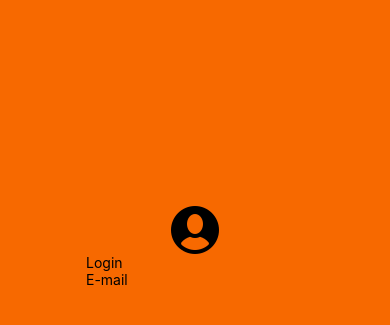
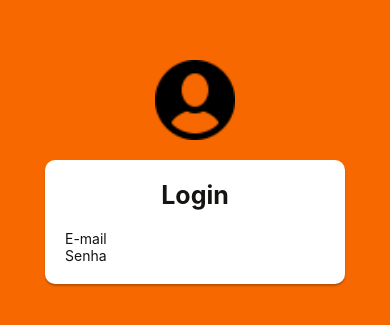
Before and after one commit to Regisjr246/Aprendendo_React_Native_Monile, a React Native app: screen / in a window 390 px wide. Shown: the part 175-500 px from the top of the page. Built offline with nearby package versions, Linux system fonts and the light colour scheme.

Commit message:
apredendo alterações de layout

```diff
--- a/src/login/LoginScreen.tsx
+++ b/src/login/LoginScreen.tsx
@@ -1,33 +1,51 @@
 import React from 'react';
 import { Image, StyleSheet, Text, TextInput, View } from 'react-native';
 
-function LoginScreen():JSX.Element{
-
-    return(
+function LoginScreen(): JSX.Element {
+    return (
         <View style={styles.container}>
-            <Image resizeMode='contain' source={require('../assets/images/user.png')} />
-
-
-
-<View>
-<Text>Login</Text>
-<TextInput placeholder="E-mail" placeholderTextColor={"000000"}></TextInput>
-
-</View>
+            <Image style={styles.logo} resizeMode='contain' source={require('../assets/images/user.png')} />
+            <View style={styles.card}>
+                <Text style={styles.title}>Login</Text>
+                <TextInput placeholder="E-mail" placeholderTextColor={"#151413"}></TextInput>
+                <TextInput placeholder="Senha" placeholderTextColor={"#151413"}></TextInput>
+            </View>
         </View>
-
-
-
-
     );
 }
+const styles = StyleSheet.create({
+    container: {
+        flex: 1,
+        justifyContent: 'center',
+        alignItems: 'center',
+        backgroundColor: '#F76900'
+    },
 
-const styles = StyleSheet.create({
-    container:{
-        flex:1,
-        justifyContent:'center',
-        alignItems:'center',
-        backgroundColor: '#F76900'
+    logo: {
+        width: 80,
+        height: 80,
+        marginBottom: 20,
+        marginTop: -150
+    },
+
+    card: {
+        backgroundColor: "#FFFFFF",
+        width: 300,
+        borderRadius: 10,
+        padding: 20,
+        elevation: 3,
+        shadowColor: 'rgba(0,0,0,0.3)',
+        shadowOffset: { width: 0, height: 2 },
+        shadowOpacity: 0.8,
+        shadowRadius: 2,
+    },
+
+    title:{
+        fontSize:25,
+        fontWeight:'bold',
+        color: '#151413',
+        marginBottom:20,
+        textAlign:'center',
     }
 });
 
```
